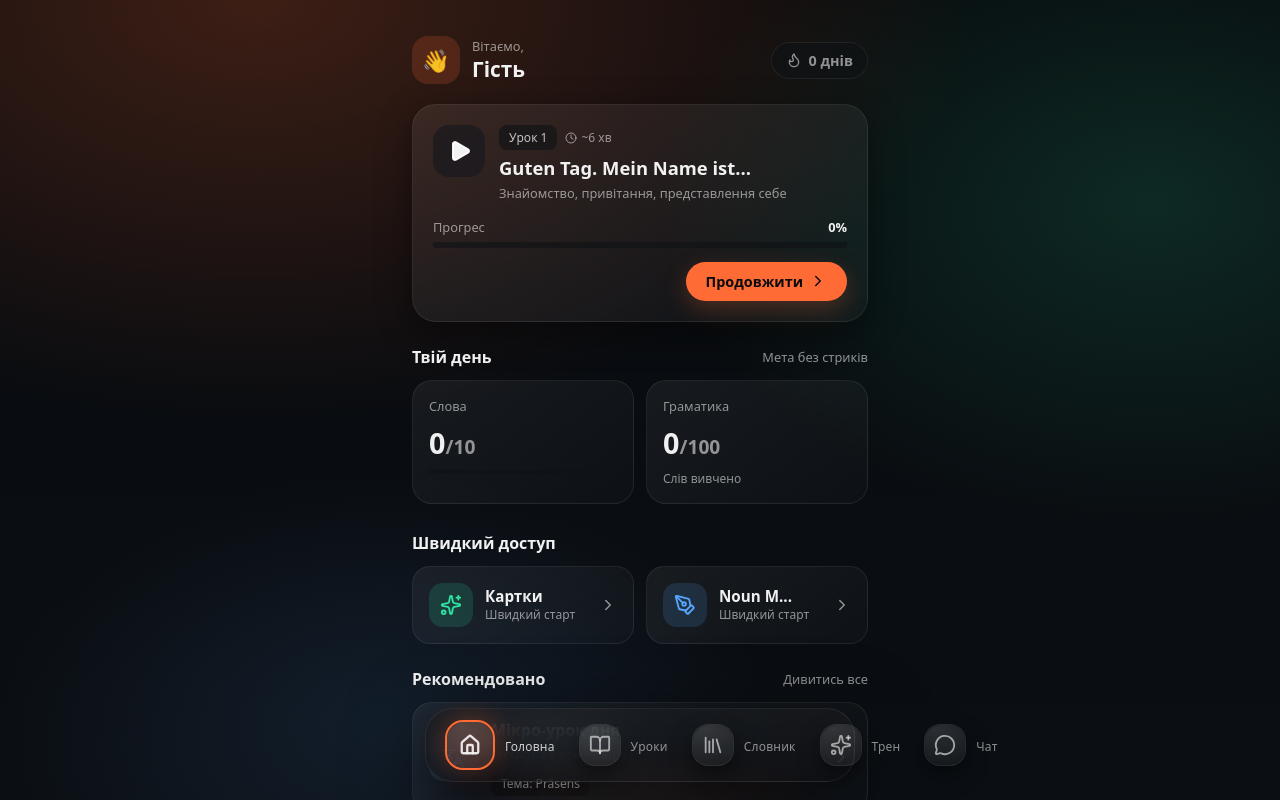
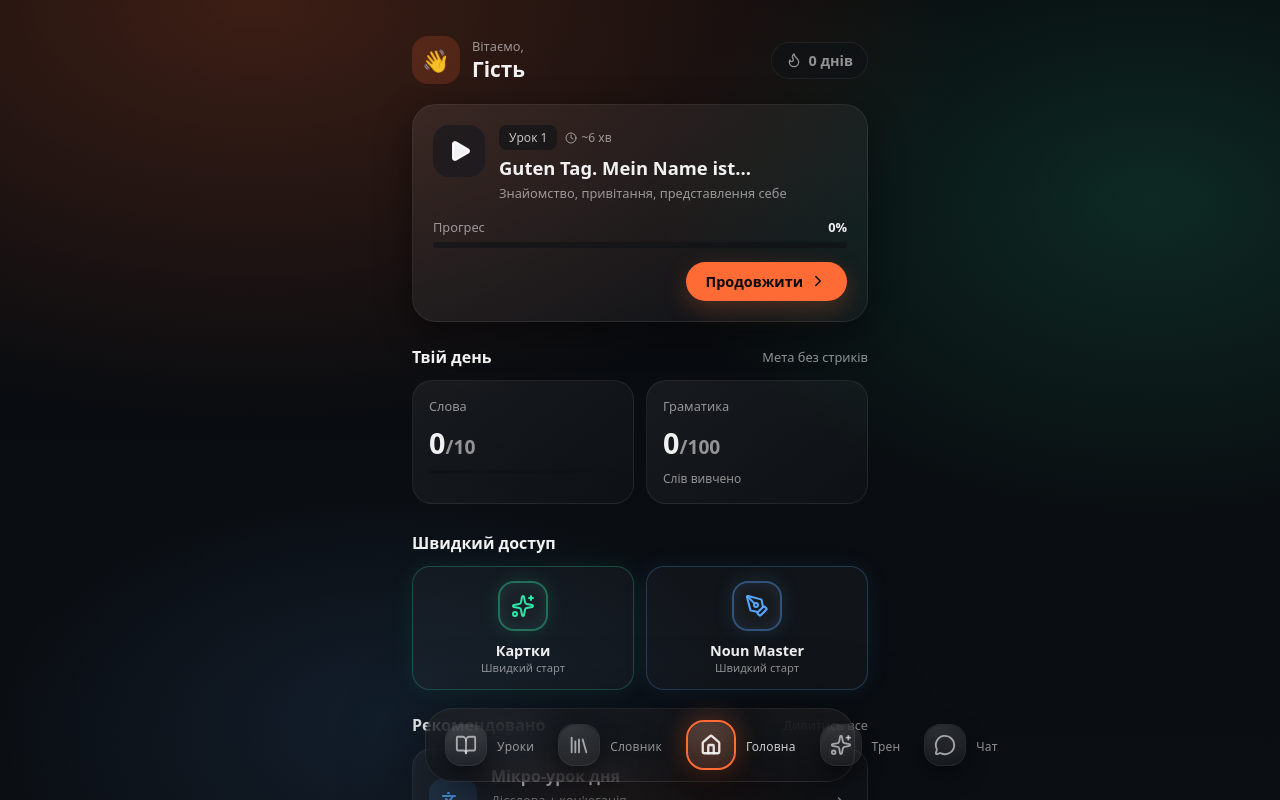
Before and after one commit to Artom-sites/deutsch-trainer-a1, a React (Vite) app: page / in a window 1280 px wide. Both pictures are taken after a click on the button "Продовжити без реєстрації". Shown: the top 800 px of the page. Built offline with nearby package versions, Linux system fonts and the light colour scheme; no server answers.

Commit message:
fix: center Home tab + redesign quick access cards with border glow

```diff
--- a/src/components/BottomNav.jsx
+++ b/src/components/BottomNav.jsx
@@ -15,9 +15,9 @@ const BottomNav = () => {
     }
 
     const tabs = [
-        { id: 'home', icon: Home, label: 'Головна' },
         { id: 'lessons', icon: BookOpen, label: 'Уроки' },
         { id: 'dictionary', icon: Library, label: 'Словник' },
+        { id: 'home', icon: Home, label: 'Головна' },
         { id: 'verbs', icon: Sparkles, label: 'Трен' },
         { id: 'chat', icon: MessageCircle, label: 'Чат' },
     ];
--- a/src/components/HomeTab.jsx
+++ b/src/components/HomeTab.jsx
@@ -218,48 +218,58 @@ const HomeTab = () => {
                 <div
                     onClick={() => setTab('dictionary')}
                     style={{
-                        background: 'linear-gradient(145deg, rgba(255,255,255,0.06), rgba(255,255,255,0.02))',
-                        border: '1px solid var(--stroke)',
-                        borderRadius: 18, padding: 16,
-                        cursor: 'pointer', display: 'flex', alignItems: 'center', gap: 12
+                        background: 'rgba(255,255,255,0.03)',
+                        border: '1px solid rgba(47,230,166,0.25)',
+                        borderRadius: 18, padding: 14,
+                        cursor: 'pointer',
+                        display: 'flex', flexDirection: 'column', alignItems: 'center',
+                        gap: 10, textAlign: 'center',
+                        boxShadow: '0 0 25px rgba(47,230,166,0.08)',
+                        transition: 'transform 0.15s ease, box-shadow 0.15s ease'
                     }}
                 >
                     <div style={{
-                        width: 44, height: 44, borderRadius: 14,
-                        background: 'rgba(47,230,166,.15)',
-                        display: 'flex', alignItems: 'center', justifyContent: 'center'
+                        width: 50, height: 50, borderRadius: 16,
+                        background: 'rgba(255,255,255,0.03)',
+                        border: '2px solid rgba(47,230,166,0.4)',
+                        display: 'flex', alignItems: 'center', justifyContent: 'center',
+                        boxShadow: 'inset 0 0 15px rgba(47,230,166,0.1), 0 0 20px rgba(47,230,166,0.15)'
                     }}>
-                        <Sparkles size={22} color="var(--ok)" />
+                        <Sparkles size={24} color="var(--ok)" />
                     </div>
                     <div>
-                        <div style={{ fontWeight: 600, color: 'var(--text-0)', fontSize: '0.95rem' }}>Картки</div>
-                        <div style={{ fontSize: '0.75rem', color: 'var(--text-2)' }}>Швидкий старт</div>
+                        <div style={{ fontWeight: 600, color: 'var(--text-0)', fontSize: '0.9rem' }}>Картки</div>
+                        <div style={{ fontSize: '0.7rem', color: 'var(--text-2)' }}>Швидкий старт</div>
                     </div>
-                    <ChevronRight size={18} color="var(--text-2)" style={{ marginLeft: 'auto' }} />
                 </div>
 
                 {/* Noun Master */}
                 <div
                     onClick={() => setTab('lessons')}
                     style={{
-                        background: 'linear-gradient(145deg, rgba(255,255,255,0.06), rgba(255,255,255,0.02))',
-                        border: '1px solid var(--stroke)',
-                        borderRadius: 18, padding: 16,
-                        cursor: 'pointer', display: 'flex', alignItems: 'center', gap: 12
+                        background: 'rgba(255,255,255,0.03)',
+                        border: '1px solid rgba(87,166,255,0.25)',
+                        borderRadius: 18, padding: 14,
+                        cursor: 'pointer',
+                        display: 'flex', flexDirection: 'column', alignItems: 'center',
+                        gap: 10, textAlign: 'center',
+                        boxShadow: '0 0 25px rgba(87,166,255,0.08)',
+                        transition: 'transform 0.15s ease, box-shadow 0.15s ease'
                     }}
                 >
                     <div style={{
-                        width: 44, height: 44, borderRadius: 14,
-                        background: 'rgba(87,166,255,.15)',
-                        display: 'flex', alignItems: 'center', justifyContent: 'center'
+                        width: 50, height: 50, borderRadius: 16,
+                        background: 'rgba(255,255,255,0.03)',
+                        border: '2px solid rgba(87,166,255,0.4)',
+                        display: 'flex', alignItems: 'center', justifyContent: 'center',
+                        boxShadow: 'inset 0 0 15px rgba(87,166,255,0.1), 0 0 20px rgba(87,166,255,0.15)'
                     }}>
-                        <PenTool size={22} color="var(--der)" />
+                        <PenTool size={24} color="var(--der)" />
                     </div>
                     <div>
-                        <div style={{ fontWeight: 600, color: 'var(--text-0)', fontSize: '0.95rem' }}>Noun M...</div>
-                        <div style={{ fontSize: '0.75rem', color: 'var(--text-2)' }}>Швидкий старт</div>
+                        <div style={{ fontWeight: 600, color: 'var(--text-0)', fontSize: '0.9rem' }}>Noun Master</div>
+                        <div style={{ fontSize: '0.7rem', color: 'var(--text-2)' }}>Швидкий старт</div>
                     </div>
-                    <ChevronRight size={18} color="var(--text-2)" style={{ marginLeft: 'auto' }} />
                 </div>
             </div>
 
```
